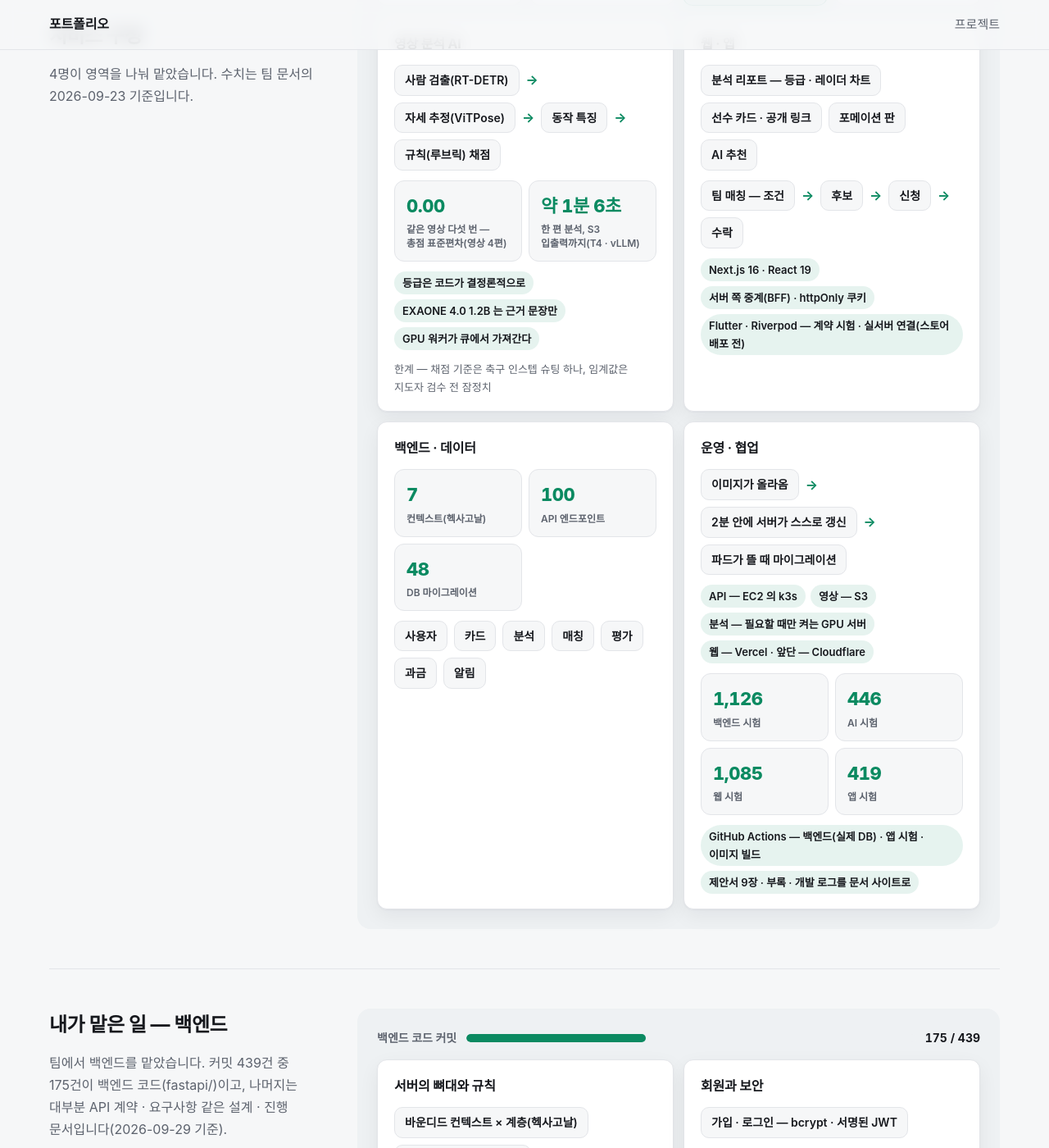
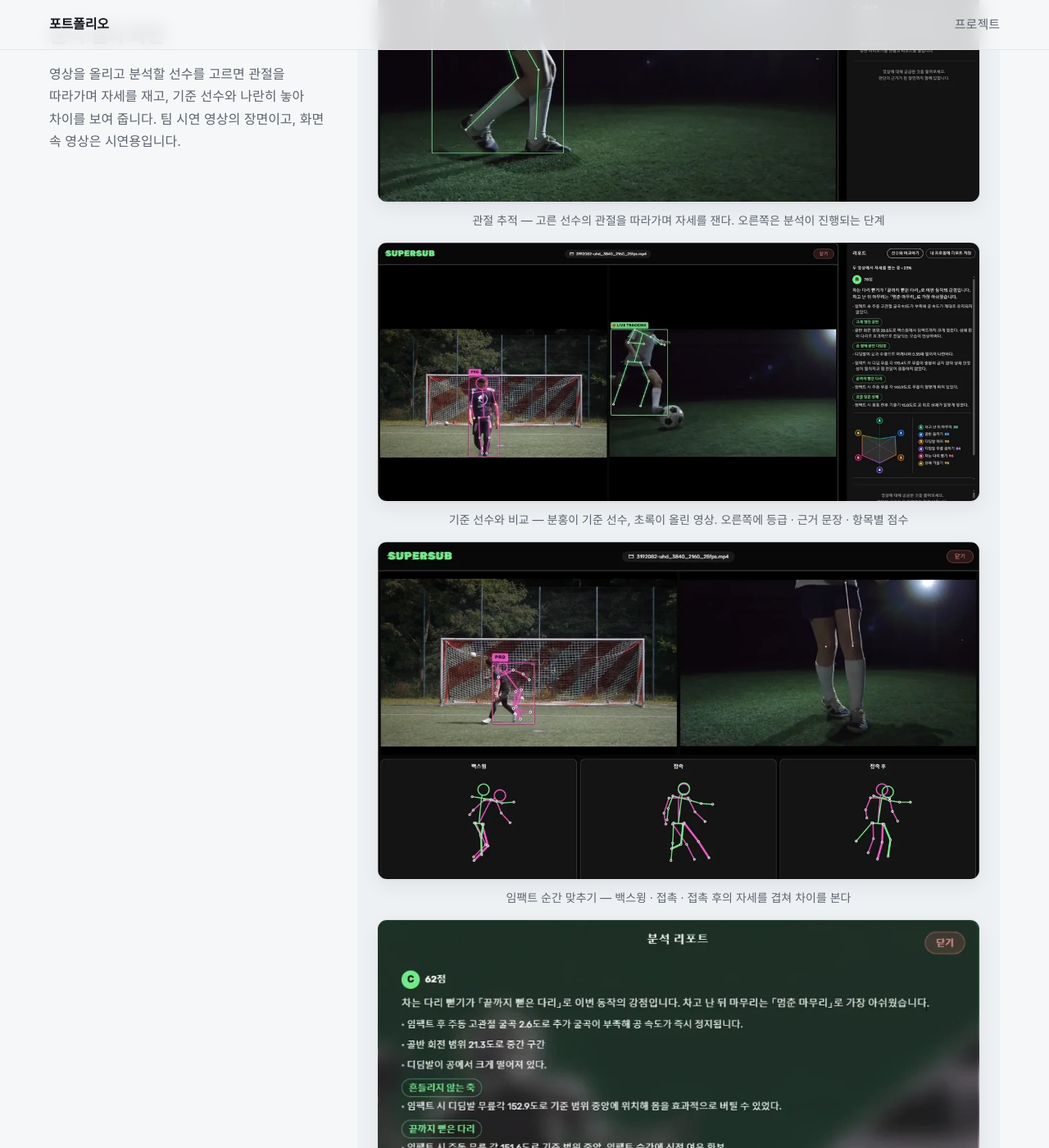
Before and after one commit to roqkf13/portfolio.anjgkwl.com, a Jekyll site: the page built from _projects/supersub.md, in a window 1280 px wide and 1400 px high, scrolled down 1306 px. Shown: the whole window at 82% size. Built offline with Jekyll 4.4.1, drawn with Linux system fonts in a browser that asks for light colours; some of the changed text lies outside the part shown.

Commit message:
feat(site): Super-Sub 페이지에 「분석 결과 화면」 절 — 관절 추적 · 기준 선수와 비교 · 임팩트 순간 맞추기 · 분석 리포트
- 그림 넷은 팀 시연 영상(팀 저장소 www/public 의 2분 영상)의 장면에서 자막 아래를 잘라 낸 것이다
- 「어떤 서비스인가」 바로 아래에 둔다 — 분석 AI 와 화면은 팀원의 영역이라 「내가 한 일」 절에는 넣지 않았다

Co-Authored-By: Claude Opus 5.5 <noreply@anthropic.com>

```diff
--- a/_projects/supersub.md
+++ b/_projects/supersub.md
@@ -34,6 +34,16 @@ sections:
         items: ["경기 영상", "관절(자세) 추출", "항목별 점수", "실력 리포트 — 등급 · 판정 문장"]
       - type: flow
         items: ["선수 카드", "포메이션 빈 자리 — AI 추천 · 지인 찾기", "경기 신청 · 수락", "알림"]
+
+  # 🔴 이 절의 그림 넷은 팀 시연 영상(팀 저장소 www/public 의 2분 영상)에서 자막 아래를 잘라 낸 장면이다(2026-10-13).
+  #    분석 AI · 화면은 팀원의 영역이라 「내가 한 일」 절에는 넣지 않는다. 설명은 그 영상의 자막에 있는 말만 쓴다
+  - title: "분석 결과 화면"
+    text: "영상을 올리고 분석할 선수를 고르면 관절을 따라가며 자세를 재고, 기준 선수와 나란히 놓아 차이를 보여 줍니다. 팀 시연 영상의 장면이고, 화면 속 영상은 시연용입니다."
+    blocks:
+      - { type: image, src: "/assets/img/supersub/analysis-tracking.webp", alt: "공을 차는 선수의 다리에 관절 선이 그려지고, 오른쪽에 분석 진행 단계가 보이는 화면", caption: "관절 추적 — 고른 선수의 관절을 따라가며 자세를 잰다. 오른쪽은 분석이 진행되는 단계" }
+      - { type: image, src: "/assets/img/supersub/analysis-compare.webp", alt: "기준 선수 영상과 올린 영상이 나란히 놓이고, 오른쪽에 등급과 근거 문장, 항목별 점수 도형이 보이는 화면", caption: "기준 선수와 비교 — 분홍이 기준 선수, 초록이 올린 영상. 오른쪽에 등급 · 근거 문장 · 항목별 점수" }
+      - { type: image, src: "/assets/img/supersub/analysis-moments.webp", alt: "백스윙, 접촉, 접촉 후 세 순간의 자세를 분홍과 초록 뼈대로 겹쳐 그린 화면", caption: "임팩트 순간 맞추기 — 백스윙 · 접촉 · 접촉 후의 자세를 겹쳐 차이를 본다" }
+      - { type: image, src: "/assets/img/supersub/analysis-report.webp", alt: "등급과 점수, 근거 문장, 여섯 항목의 점수 도형이 있는 분석 리포트", caption: "분석 리포트 — 등급, 근거 문장, 여섯 항목의 점수. 내 프로필에서 다시 볼 수 있다" }
 
   - title: "서비스 구성"
     text: "4명이 영역을 나눠 맡았습니다. 수치는 팀 문서의 2026-09-23 기준입니다."
```
Also changed, not shown: assets/img/supersub/analysis-compare.webp (added), assets/img/supersub/analysis-moments.webp (added), assets/img/supersub/analysis-report.webp (added), assets/img/supersub/analysis-tracking.webp (added).
